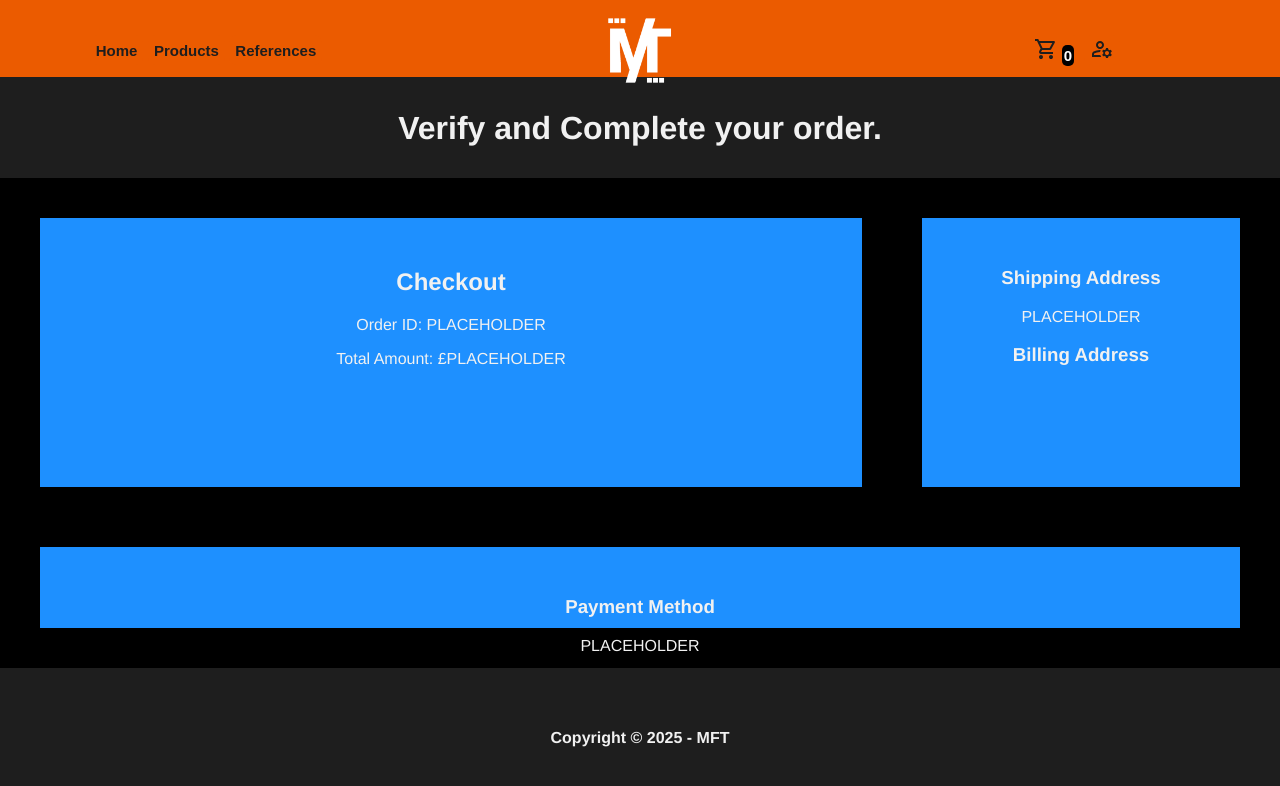
After one commit to Marcus-Tipler/shop-template, a Flask app: page /checkout/ in a window 1280 px wide. The commit adds this page. Shown: the top 786 px of the page. Run offline with Flask 3, Linux system fonts and the light colour scheme; data comes from the database, SQL or seed files in the repository; both versions use the stored data as it was after the commit; some libraries are stand-ins or nearby versions.

Commit message:
Fixed crash upon loading references, price input on products page has been modified to accept higher price values, magnifying glass removed from header, css completed for Login Screen, and CheckoutCheck Page has been implemented.

```diff
--- a/app.py
+++ b/app.py
@@ -197,18 +197,41 @@ def productPage():
         min_price = form.minPrice.data
         max_price = form.maxPrice.data
 
+        print(f"Selected Sellers: {selected_sellers}")
+        print(f"Selected Reviews: {selected_reviews}")
+        print(f"Min Price: {min_price}")
+        print(f"Max Price: {max_price}")
+        print(f"Environmental Impact Threshold: {env_impact_threshold}") # There are issues with this value, this is to debug.
         query = query.filter(
             technologies.seller_id.in_(selected_sellers),
-            technologies.env_impact <= env_impact_threshold,
+            technologies.env_impact <= int(env_impact_threshold),
             technologies.reviews >= selected_reviews,
             technologies.price >= min_price,
             technologies.price <= max_price
         ).all()
+        print(str(query))
         return render_template('products.html', technologies = query, form = form)
     else:
+        # This sets the defaults for the forms so that if the form is not submitted, it shows all products.
         form.formSellers.data = [seller[1] for seller in sellersname]
         form.reviews.data = 0
+        form.env_impact.data = 1000
+        form.minPrice.data = 0
+        form.maxPrice.data = 5000
     return render_template('products.html', technologies = technologies.query.all(), form = form)
+
+@app.route('/checkout/')
+def checkoutPage():
+     return render_template('checkout.html')
+
+@app.route('/checkout_check-if-logged-in/')
+def checkoutCheckPage():
+    # Check if the user is logged in
+    print(f"User ID: {g.user._id}")
+    if int(g.user._id) == 0:
+        return render_template('checkout-confirm.html')
+    else:
+         return redirect(url_for('checkoutPage'))
 
 @app.route('/references/')
 def referencePage():
@@ -226,14 +249,14 @@ def loginPage():
             session_cookie = encodeFlaskCookie(SECRET_KEY, dict(session))
             return redirect(url_for('galleryPage'))
         else:
-            return render_template('gateway.html') # TODO: If wrong details we need to add a message
+            return render_template('gateway.html', user = int(g.user._id)) # TODO: If wrong details we need to add a message
     else:
         session['userid'] = 0
         if session.get('userid') == 0:
             print("Cart being erased from session")
             session.pop('cart', None)  # Clear the cart from the session
         session_cookie = encodeFlaskCookie(SECRET_KEY, dict(session))
-        return render_template('gateway.html')
+        return render_template('gateway.html', user = int(g.user._id))
 
 
 # ----------------------------------------------------------
--- /dev/null
+++ b/static/assets/styles/checkout.css
@@ -0,0 +1,24 @@
+.mft-checkout-title h1 {
+    text-align: center;
+    padding: 10px;
+  }
+
+  .mft-checkout-container {
+    display: grid;
+    grid-template-rows: 70% 30%;
+    background-color: black;
+    padding: 10px;
+  }
+
+  .mft-checkout-top {
+    display: grid;
+    grid-template-columns: 70% 30%;
+    background-color: black;
+  }
+
+  .mft-checkout-top-left, .mft-checkout-top-right, .mft-checkout-bottom {
+    background: dodgerblue;
+    padding: 30px;
+    margin: 30px;
+    text-align: center;
+  }
--- a/templates/base.html
+++ b/templates/base.html
@@ -30,7 +30,7 @@
                         <span class="mft-counter">0</span>
                     </a>
                 </button>
-                <button class="mft-header-button" id="mft-search-button"><a href="{{ url_for('galleryPage') }}"><svg xmlns="http://www.w3.org/2000/svg" height="24px" viewBox="0 -960 960 960" width="24px" fill="undefined"><path d="M784-120 532-372q-30 24-69 38t-83 14q-109 0-184.5-75.5T120-580q0-109 75.5-184.5T380-840q109 0 184.5 75.5T640-580q0 44-14 83t-38 69l252 252-56 56ZM380-400q75 0 127.5-52.5T560-580q0-75-52.5-127.5T380-760q-75 0-127.5 52.5T200-580q0 75 52.5 127.5T380-400Z"/></svg></a></button>
+                <!-- <button class="mft-header-button" id="mft-search-button"><a href="{{ url_for('galleryPage') }}"><svg xmlns="http://www.w3.org/2000/svg" height="24px" viewBox="0 -960 960 960" width="24px" fill="undefined"><path d="M784-120 532-372q-30 24-69 38t-83 14q-109 0-184.5-75.5T120-580q0-109 75.5-184.5T380-840q109 0 184.5 75.5T640-580q0 44-14 83t-38 69l252 252-56 56ZM380-400q75 0 127.5-52.5T560-580q0-75-52.5-127.5T380-760q-75 0-127.5 52.5T200-580q0 75 52.5 127.5T380-400Z"/></svg></a></button> -->
                 <div class="mft-dropdown-container">
                     <button class="mft-header-button" id="mft-account-button"><a><svg xmlns="http://www.w3.org/2000/svg" height="24px" viewBox="0 -960 960 960" width="24px" fill="undefined"><path d="M400-480q-66 0-113-47t-47-113q0-66 47-113t113-47q66 0 113 47t47 113q0 66-47 113t-113 47ZM80-160v-112q0-33 17-62t47-44q51-26 115-44t141-18h14q6 0 12 2-8 18-13.5 37.5T404-360h-4q-71 0-127.5 18T180-306q-9 5-14.5 14t-5.5 20v32h252q6 21 16 41.5t22 38.5H80Zm560 40-12-60q-12-5-22.5-10.5T584-204l-58 18-40-68 46-40q-2-14-2-26t2-26l-46-40 40-68 58 18q11-8 21.5-13.5T628-460l12-60h80l12 60q12 5 22.5 11t21.5 15l58-20 40 70-46 40q2 12 2 25t-2 25l46 40-40 68-58-18q-11 8-21.5 13.5T732-180l-12 60h-80Zm40-120q33 0 56.5-23.5T760-320q0-33-23.5-56.5T680-400q-33 0-56.5 23.5T600-320q0 33 23.5 56.5T680-240ZM400-560q33 0 56.5-23.5T480-640q0-33-23.5-56.5T400-720q-33 0-56.5 23.5T320-640q0 33 23.5 56.5T400-560Zm0-80Zm12 400Z"/></svg></a></button>
                     <div class="mft-dropdown-menu">
--- /dev/null
+++ b/templates/checkout.html
@@ -0,0 +1,43 @@
+{% extends "base.html" %}
+
+{% block styles %}
+    <link rel="stylesheet" href="{{ url_for('static', filename='assets/styles/checkout.css') }}">
+{% endblock %}
+
+<!--
+CHECKOUT SYSTEM (plans):
+1. Check if there are items in the cart.
+    2.1. If there are items, check that the user is logged in.
+        2.1.1. If the user is logged in, show the checkout page with the order ID and total amount.
+        2.1.2. If the user is not logged in, show checkout with empty boxes to be filled out.
+    2.2. If there are no items, Error out and go back to homepage.
+
+-->
+{% block content %}
+    <div class="mft-checkout-title">
+        <h1>Verify and Complete your order.</h1>
+    </div>
+    <div class="mft-checkout-container">
+        <div class="mft-checkout-top">
+            <div class="mft-checkout-top-left">
+                <h2>Checkout</h2>
+                <p>Order ID: PLACEHOLDER</p>
+                <p>Total Amount: £PLACEHOLDER</p>
+            </div>
+            <div class="mft-checkout-top-right">
+                <h3>Shipping Address</h3>
+                <p>PLACEHOLDER</p>
+                <h3>Billing Address</h3>
+            </div>
+        </div>
+        <div class="mft-checkout-bottom">
+            <div class="mft-checkout-review">
+                <h3>Payment Method</h3>
+                <p>PLACEHOLDER</p>
+            </div>
+        </div>
+    </div>
+{% endblock %}
+
+{% block scripts %}
+{% endblock %}
--- a/templates/references.html
+++ b/templates/references.html
@@ -1,6 +1,6 @@
 {% extends "base.html" %}
 
-{ % block content %}
+{% block content %}
 <p>https://testdriven.io/blog/flask-sessions/</p> <p>How cookies Work</p>
 <p>https://www.google.com/url?sa=i&url=https%3A%2F%2Fdribbble.com%2Fshots%2F5905241-Fake-3D-Rocket-Animation&psig=AOvVaw3M0Ij-JwgrbCkpzS_xM52z&ust=1740262951166000&source=images&cd=vfe&opi=89978449&ved=0CBQQjhxqFwoTCOiT3-rm1YsDFQAAAAAdAAAAABAE</p><p>ROCKET GIF</p>
 {% endblock %}
```
Also changed, not shown: context/handleProducts.py (+4 -4 lines), project/WebDev2-KanBan-Board.md (+19 -13 lines), static/assets/styles/checkout-confirm.css (added, +20 -0 lines), static/assets/styles/gateway.css (added, +20 -0 lines), templates/cart.html (+6 -7 lines), templates/checkout-confirm.html (added, +36 -0 lines), templates/gateway.html (+34 -1 lines), instance/database.sqlite3.
